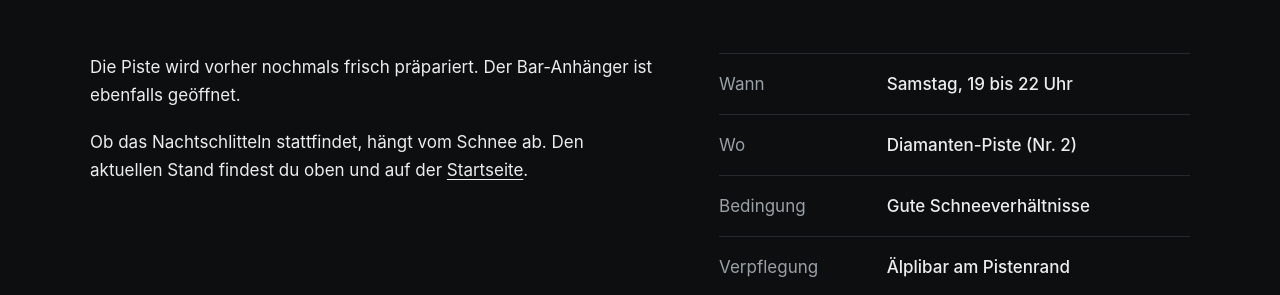
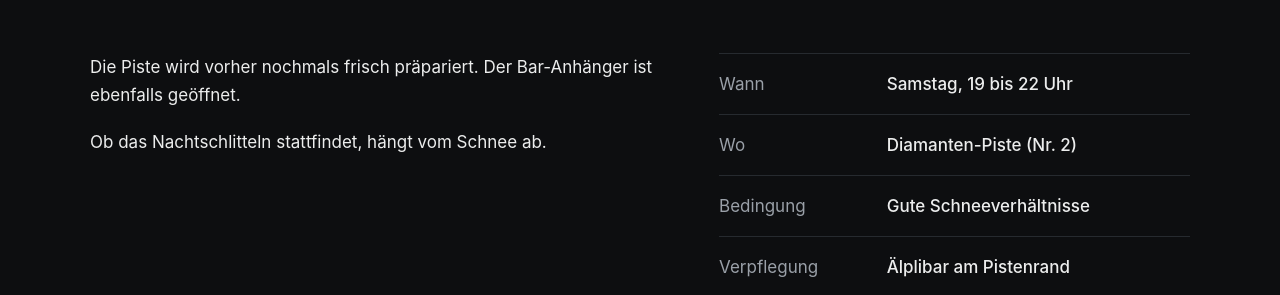
Before and after one commit to Larissssssss/schlittelpisten-leutwil, a plain HTML site: page nachtschlitteln.html in a window 1280 px wide. Shown: the part 1080-1375 px from the top of the page. Drawn offline with Linux system fonts and the light colour scheme.

Commit message:
Add files via upload

```diff
--- a/nachtschlitteln.html
+++ b/nachtschlitteln.html
@@ -42,7 +42,7 @@
 <div class="split" style="margin-top:clamp(40px,6vw,72px)">
 <div class="prose">
 <p>Die Piste wird vorher nochmals frisch präpariert. Der Bar-Anhänger ist ebenfalls geöffnet.</p>
-<p>Ob das Nachtschlitteln stattfindet, hängt vom Schnee ab. Den aktuellen Stand findest du oben und auf der <a href="/#stand" style="text-underline-offset:3px">Startseite</a>.</p>
+<p>Ob das Nachtschlitteln stattfindet, hängt vom Schnee ab.</p>
 </div>
 <dl class="facts">
 <div><dt>Wann</dt><dd>Samstag, 19 bis 22 Uhr</dd></div>
```
Also changed, not shown: foto-bar-nacht.webp.
